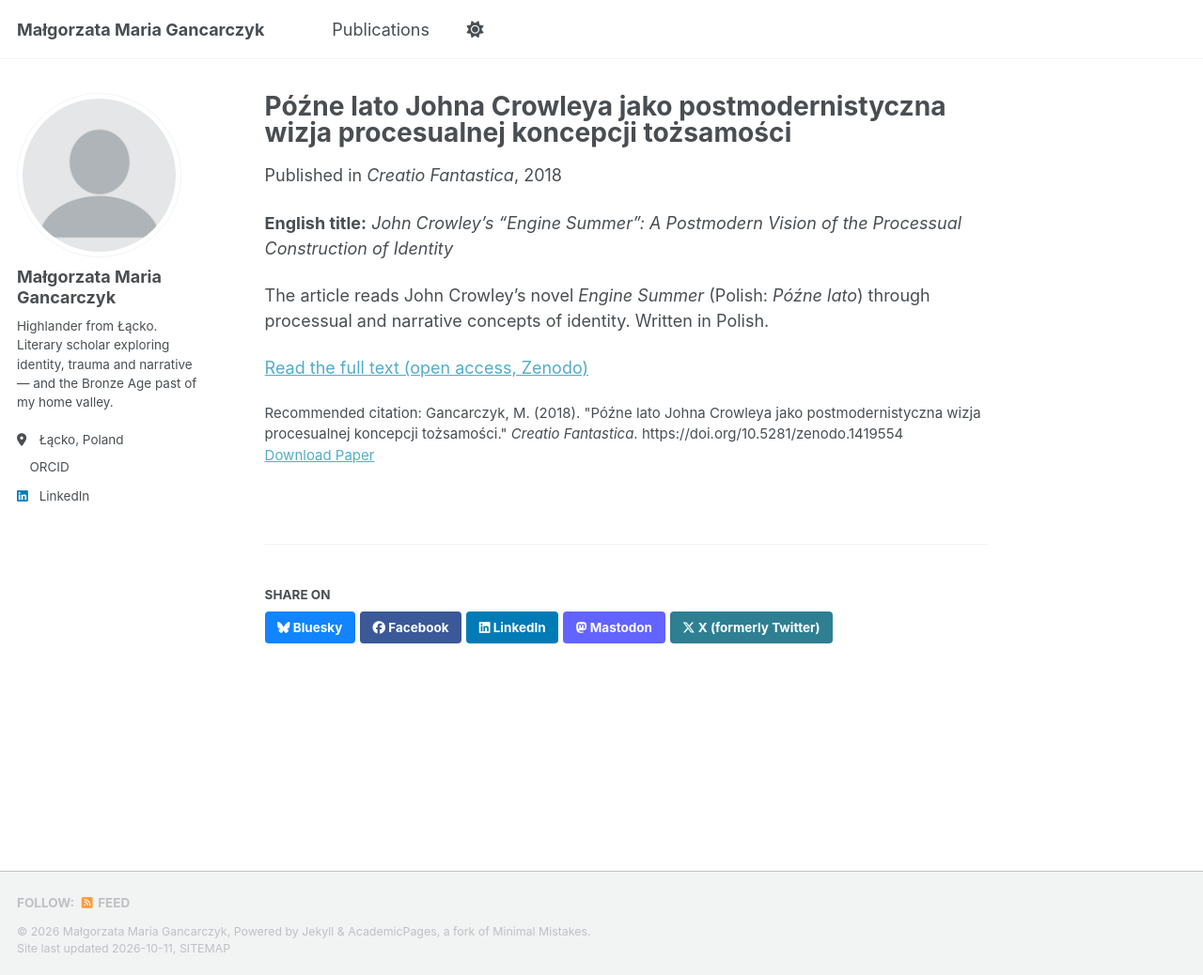
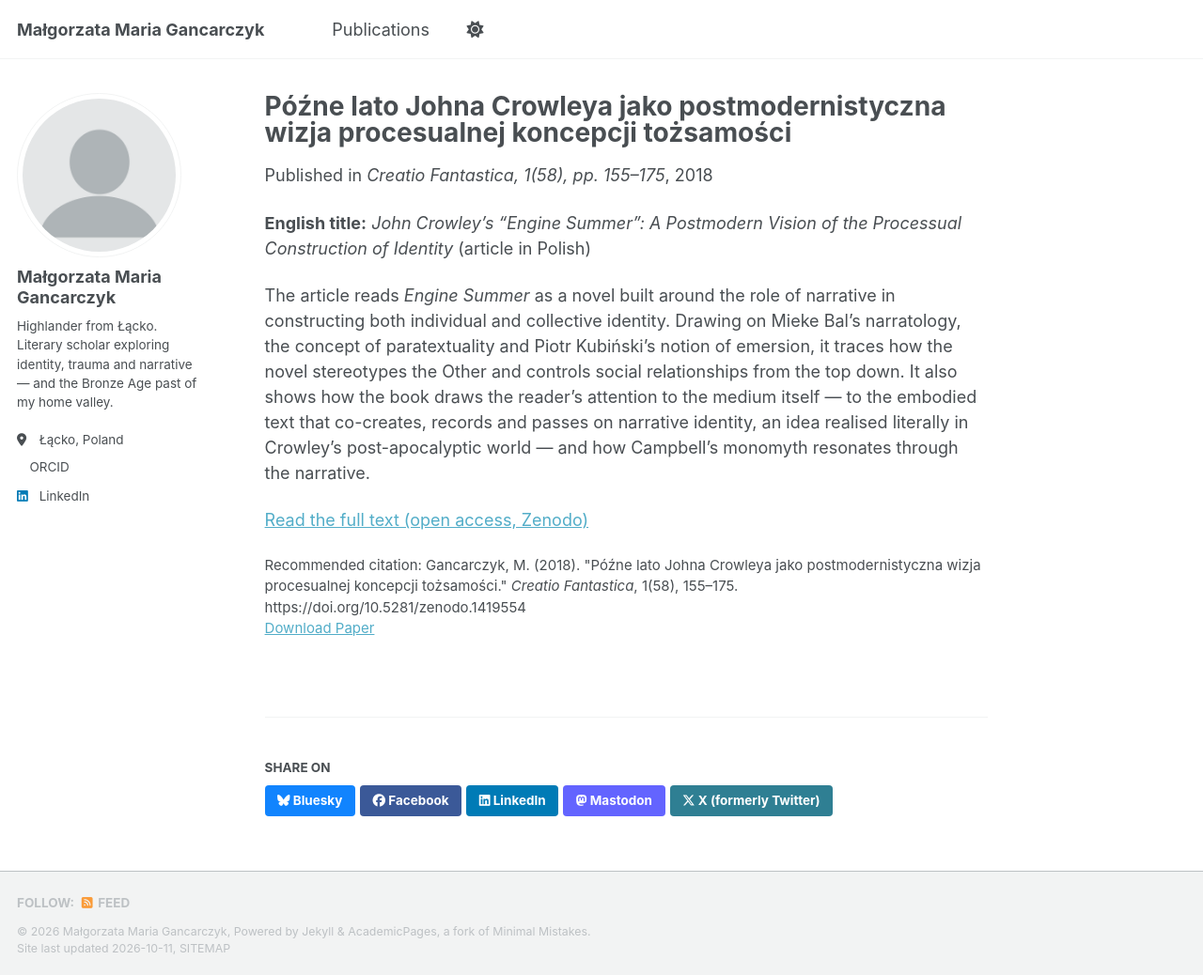
Before and after one commit to malgorzatagancarczyk/malgorzatagancarczyk.github.io, a Jekyll site: the page built from _publications/2018-05-01-crowley-engine-summer.md, in a window 1280 px wide and 1038 px high. Shown: the whole window at 94% size. Built offline with Jekyll 4.4.1, drawn with Linux system fonts in a browser that asks for light colours; a style sheet for code colours, icons or effects is not loaded.

Commit message:
Update 2018-05-01-crowley-engine-summer.md

```diff
--- a/_publications/2018-05-01-crowley-engine-summer.md
+++ b/_publications/2018-05-01-crowley-engine-summer.md
@@ -3,15 +3,15 @@ title: "Późne lato Johna Crowleya jako postmodernistyczna wizja procesualnej k
 collection: publications
 category: manuscripts
 permalink: /publication/2018-crowley-engine-summer
-excerpt: 'An analysis of John Crowley’s <i>Engine Summer</i> as a postmodern vision of the processual, narrative construction of identity. Article in Polish.'
+excerpt: 'How narrative constructs individual and collective identity in John Crowley’s <i>Engine Summer</i> — read through Mieke Bal’s narratology, paratextuality and emersion.'
 date: 2018-05-01
-venue: 'Creatio Fantastica'
+venue: 'Creatio Fantastica, 1(58), pp. 155–175'
 paperurl: 'https://doi.org/10.5281/zenodo.1419554'
-citation: 'Gancarczyk, M. (2018). &quot;Późne lato Johna Crowleya jako postmodernistyczna wizja procesualnej koncepcji tożsamości.&quot; <i>Creatio Fantastica</i>. https://doi.org/10.5281/zenodo.1419554'
+citation: 'Gancarczyk, M. (2018). &quot;Późne lato Johna Crowleya jako postmodernistyczna wizja procesualnej koncepcji tożsamości.&quot; <i>Creatio Fantastica</i>, 1(58), 155–175. https://doi.org/10.5281/zenodo.1419554'
 ---
 
-**English title:** <i>John Crowley’s “Engine Summer”: A Postmodern Vision of the Processual Construction of Identity</i>
+**English title:** <i>John Crowley’s “Engine Summer”: A Postmodern Vision of the Processual Construction of Identity</i> (article in Polish)
 
-The article reads John Crowley’s novel <i>Engine Summer</i> (Polish: <i>Późne lato</i>) through processual and narrative concepts of identity. Written in Polish.
+The article reads <i>Engine Summer</i> as a novel built around the role of narrative in constructing both individual and collective identity. Drawing on Mieke Bal’s narratology, the concept of paratextuality and Piotr Kubiński’s notion of emersion, it traces how the novel stereotypes the Other and controls social relationships from the top down. It also shows how the book draws the reader’s attention to the medium itself — to the embodied text that co-creates, records and passes on narrative identity, an idea realised literally in Crowley’s post-apocalyptic world — and how Campbell’s monomyth resonates through the narrative.
 
 [Read the full text (open access, Zenodo)](https://doi.org/10.5281/zenodo.1419554)
```
